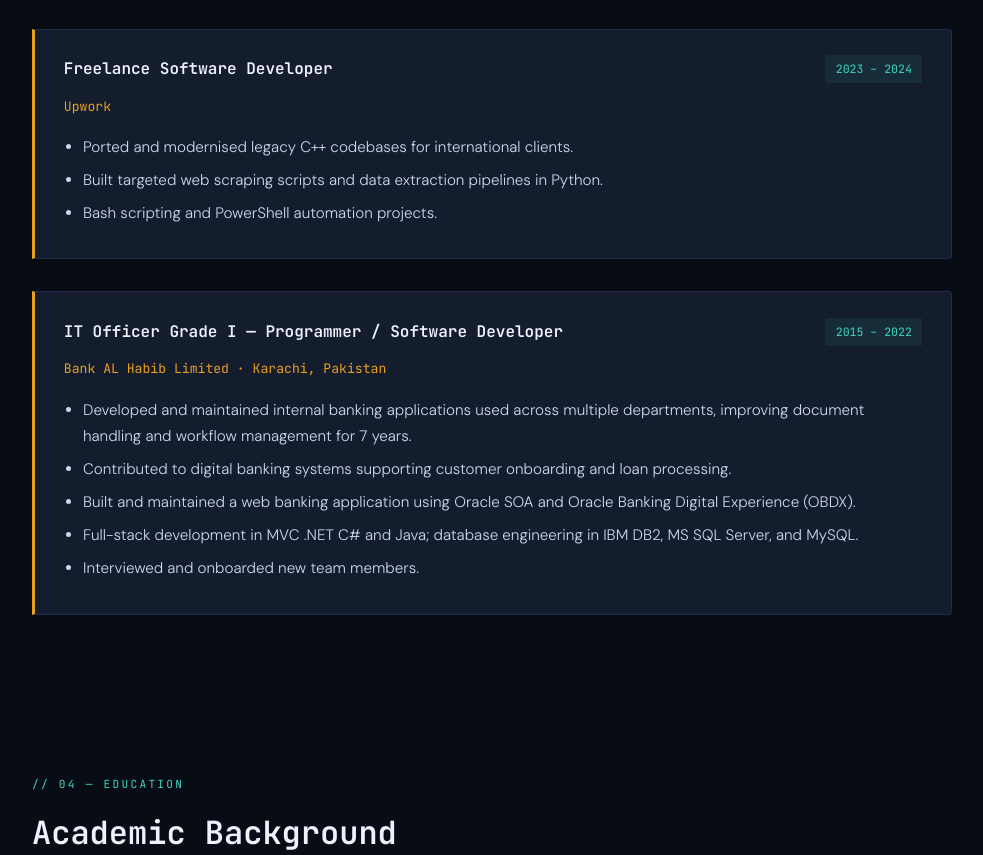
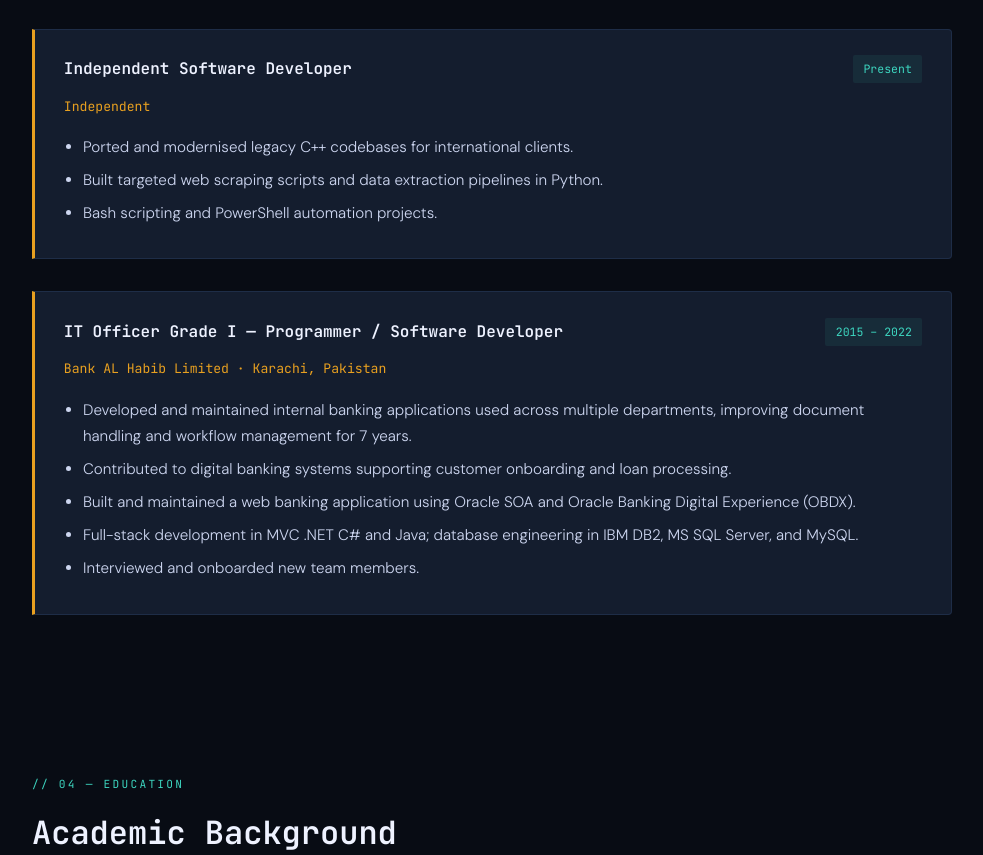
Before and after one commit to mhdl1991/mhdl1991.github.io, a plain HTML site: page index.html in a window 1280 px wide. Shown: the part 2000-2855 px from the top of the page, without its empty margins (148-1131 px from the left). Drawn offline with Linux system fonts and the light colour scheme.

Commit message:
Update role and organization in timeline section
changed "Freelance" to "Independent" per feedback/advice from peers

```diff
--- a/index.html
+++ b/index.html
@@ -118,10 +118,10 @@
 
     <div class="timeline-item">
       <div class="timeline-header">
-        <p class="timeline-role">Freelance Software Developer</p>
-        <span class="timeline-period">2023 – 2024</span>
+        <p class="timeline-role">Independent Software Developer</p>
+        <span class="timeline-period">Present</span>
       </div>
-      <p class="timeline-org">Upwork</p>
+      <p class="timeline-org">Independent</p>
       <div class="timeline-body">
         <ul>
           <li>Ported and modernised legacy C++ codebases for international clients.</li>
```
